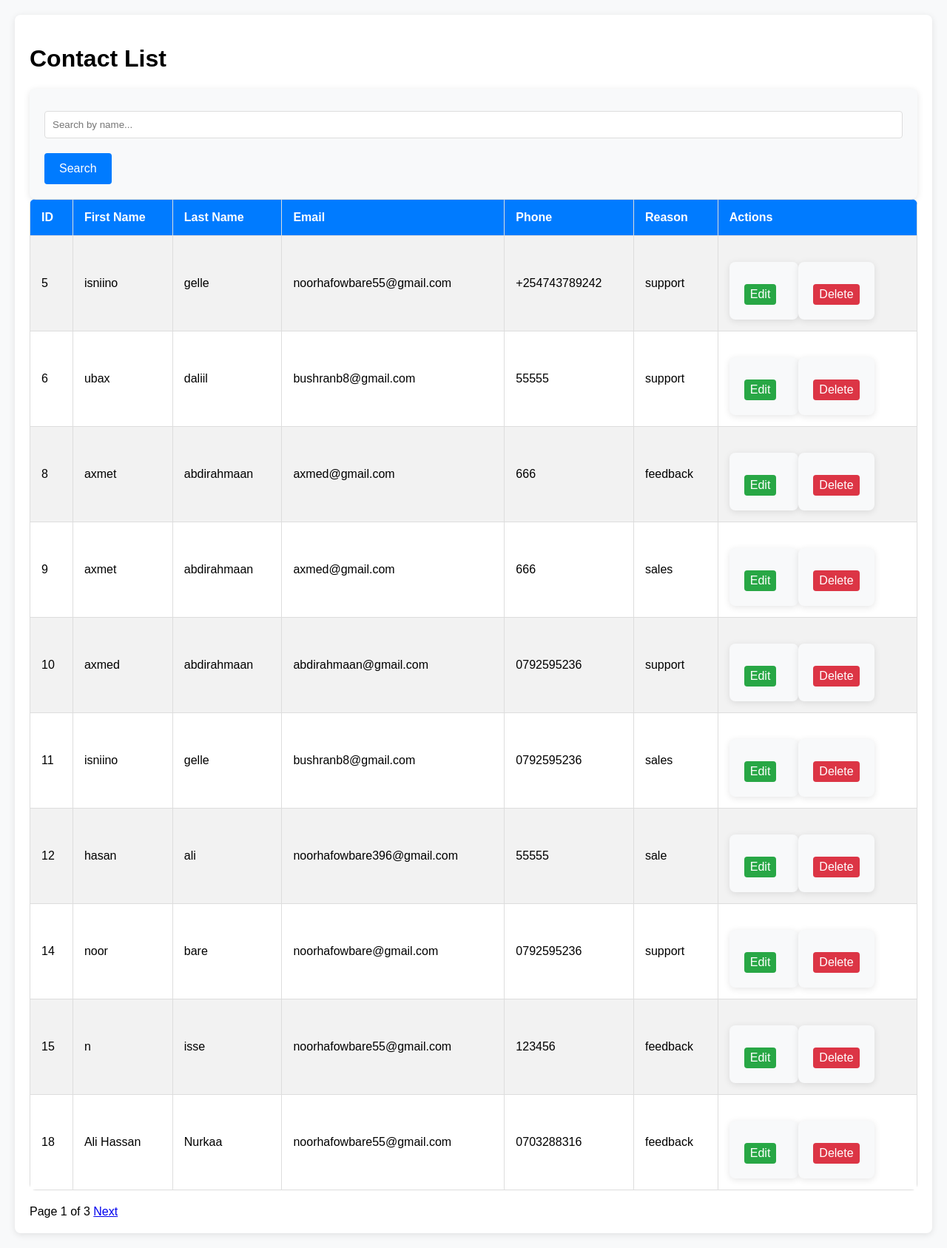
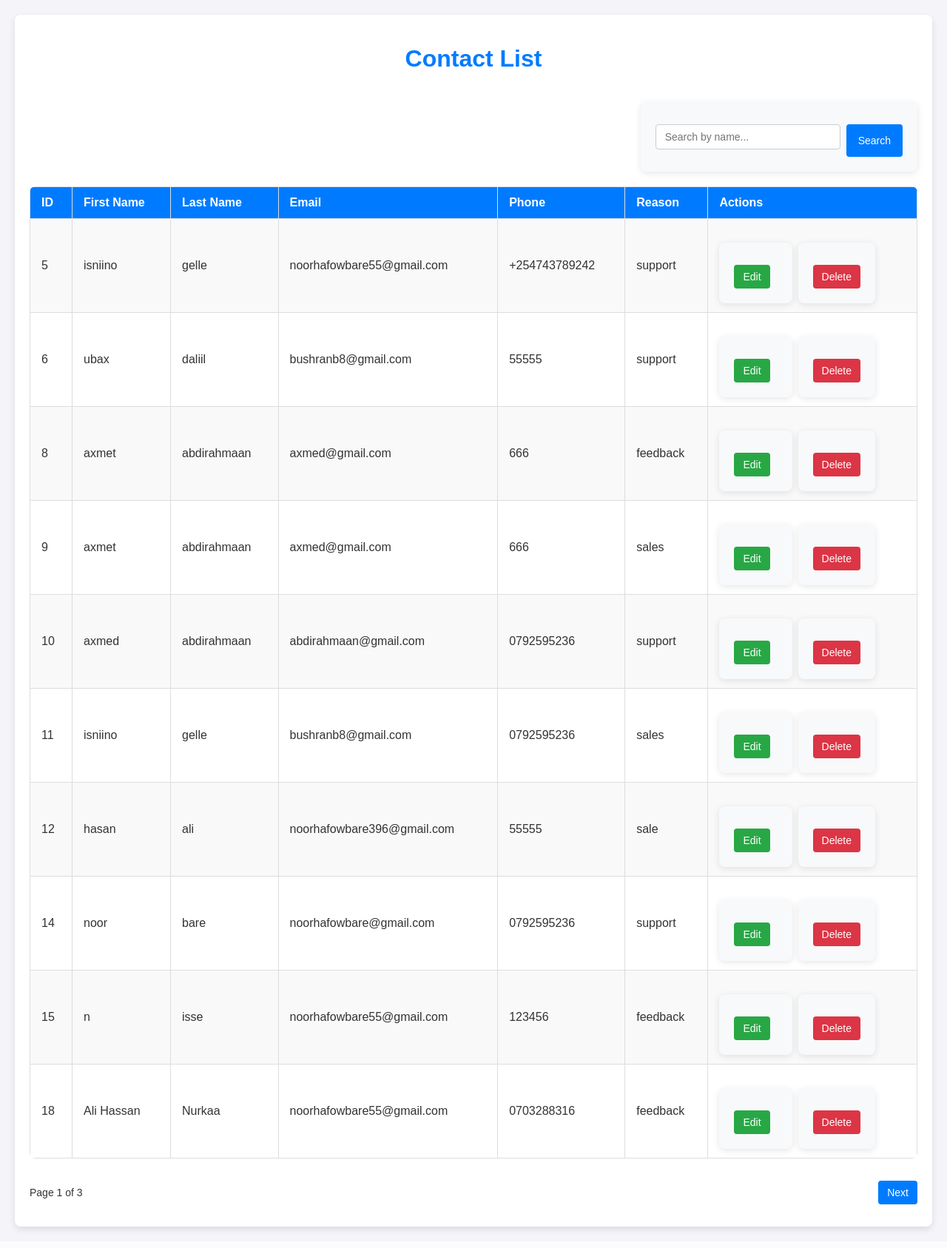
Before and after one commit to kazaliisse/bootcamp-website, a Flask app: page /admin/contacts in a window 1280 px wide. Shown: the whole page at 74% size. After the commit the page ends 1665 px from the top, so only its background shows below. Run offline with Flask 3, Linux system fonts and the light colour scheme; data comes from the database, SQL or seed files in the repository; both versions use the stored data as it was after the commit.

Commit message:
initial commit

```diff
--- a/static/css/admin.css
+++ b/static/css/admin.css
@@ -4,19 +4,6 @@ body {
   background-color: #f8f9fa;
   margin: 0;
   padding: 20px;
-}
-
-header {
-  background-color: #343a40;
-  color: white;
-  padding: 15px;
-  text-align: center;
-}
-
-header h1 {
-  margin: 0;
-  font-size: 28px;
-  font-weight: bold;
 }
 
 /* Container for admin pages */
@@ -95,7 +82,18 @@ button.delete:hover {
   justify-content: flex-start; /* Align buttons to the left */
   align-items: center; /* Vertically center the buttons */
 }
+header {
+  background-color: #343a40;
+  color: white;
+  padding: 15px;
+  text-align: center;
+}
 
+header h1 {
+  margin: 0;
+  font-size: 28px;
+  font-weight: bold;
+}
 /* Form Styling */
 form {
   margin-top: 20px;
--- /dev/null
+++ b/static/css/contacts.css
@@ -0,0 +1,150 @@
+/* General Styles */
+body {
+  font-family: "Arial", sans-serif;
+  background-color: #f4f4f9;
+  margin: 0;
+  padding: 0;
+  color: #333;
+}
+
+.container {
+  max-width: 1200px;
+  margin: 20px auto;
+  background: #fff;
+  padding: 20px;
+  border-radius: 8px;
+  box-shadow: 0 4px 10px rgba(0, 0, 0, 0.1);
+}
+
+/* Page Title */
+h1 {
+  text-align: center;
+  font-size: 2rem;
+  color: #007bff;
+  margin-bottom: 20px;
+}
+
+/* Search Bar */
+.search-container {
+  margin-bottom: 20px;
+  display: flex;
+  justify-content: flex-end;
+}
+
+.search-container form {
+  display: flex;
+  gap: 8px;
+}
+
+.search-container input {
+  padding: 8px 12px;
+  font-size: 14px;
+  border: 1px solid #ccc;
+  border-radius: 4px;
+  width: 250px;
+}
+
+.search-container button {
+  padding: 8px 16px;
+  font-size: 14px;
+  border: none;
+  border-radius: 4px;
+  background-color: #007bff;
+  color: white;
+  cursor: pointer;
+  transition: background-color 0.3s ease;
+}
+
+.search-container button:hover {
+  background-color: #0056b3;
+}
+
+/* Table Styling */
+table {
+  width: 100%;
+  border-collapse: collapse;
+  margin-bottom: 20px;
+}
+
+table th,
+table td {
+  text-align: left;
+  padding: 12px 15px;
+  border: 1px solid #ddd;
+}
+
+table th {
+  background-color: #007bff;
+  color: white;
+  font-weight: bold;
+}
+
+table tr:nth-child(even) {
+  background-color: #f9f9f9;
+}
+
+table tr:hover {
+  background-color: #f1f1f1;
+}
+
+/* Action Buttons */
+.actions {
+  display: flex;
+  gap: 8px;
+}
+
+.actions .edit,
+.actions .delete {
+  padding: 8px 12px;
+  font-size: 14px;
+  border: none;
+  border-radius: 4px;
+  cursor: pointer;
+  transition: transform 0.2s ease, background-color 0.3s ease;
+}
+
+.actions .edit {
+  background-color: #28a745;
+  color: white;
+}
+
+.actions .edit:hover {
+  background-color: #218838;
+  transform: scale(1.05);
+}
+
+.actions .delete {
+  background-color: #dc3545;
+  color: white;
+}
+
+.actions .delete:hover {
+  background-color: #c82333;
+  transform: scale(1.05);
+}
+
+/* Pagination Controls */
+.pagination {
+  display: flex;
+  justify-content: space-between;
+  align-items: center;
+  padding: 10px 0;
+  font-size: 14px;
+}
+
+.pagination a {
+  padding: 8px 12px;
+  text-decoration: none;
+  background-color: #007bff;
+  color: white;
+  border-radius: 4px;
+  transition: background-color 0.3s ease;
+}
+
+.pagination a:hover {
+  background-color: #0056b3;
+}
+
+.pagination span {
+  color: #333;
+}
--- a/templates/auth.html
+++ b/templates/auth.html
@@ -44,7 +44,10 @@
         <a href="{{ url_for('mentors') }}">Technical Mentor</a>
         <a href="{{ url_for('contact') }}">Contact Us</a>
         <a href="{{ url_for('apply') }}">Apply</a>
-        <a href="{{ url_for('auth') }}">login</a>
+        <a href="{{ url_for('auth') }}" class="login-button">
+          <i class="fas fa-sign-in-alt"></i> Login
+        </a>
+
         {% if 'user_id' in session %}
   <div class="profile-menu">
     <img
--- a/templates/contacts.html
+++ b/templates/contacts.html
@@ -7,6 +7,10 @@
     <link
       rel="stylesheet"
       href="{{ url_for('static', filename='css/admin.css') }}"
+    />
+    <link
+      rel="stylesheet"
+      href="{{ url_for('static', filename='css/contacts.css') }}"
     />
   </head>
   <body>
--- a/templates/index.html
+++ b/templates/index.html
@@ -87,7 +87,9 @@
           <div id="profileDropdown" class="profile-dropdown hidden">
             <p id="userName">Name: Loading...</p>
             <p id="userEmail">Email: Loading...</p>
-            <a href="{{ url_for('auth.logout') }}" class="logout-button">Logout</a>
+            <a href="{{ url_for('auth.logout') }}" class="logout-button">Logout
+
+            </a>
           </div>
         </div>
       {% endif %}
```
Also changed, not shown: static/css/auth.css (+181 -0 lines), database.db, templates/password_reset_form.html (renamed from templates/reset_password.html).
